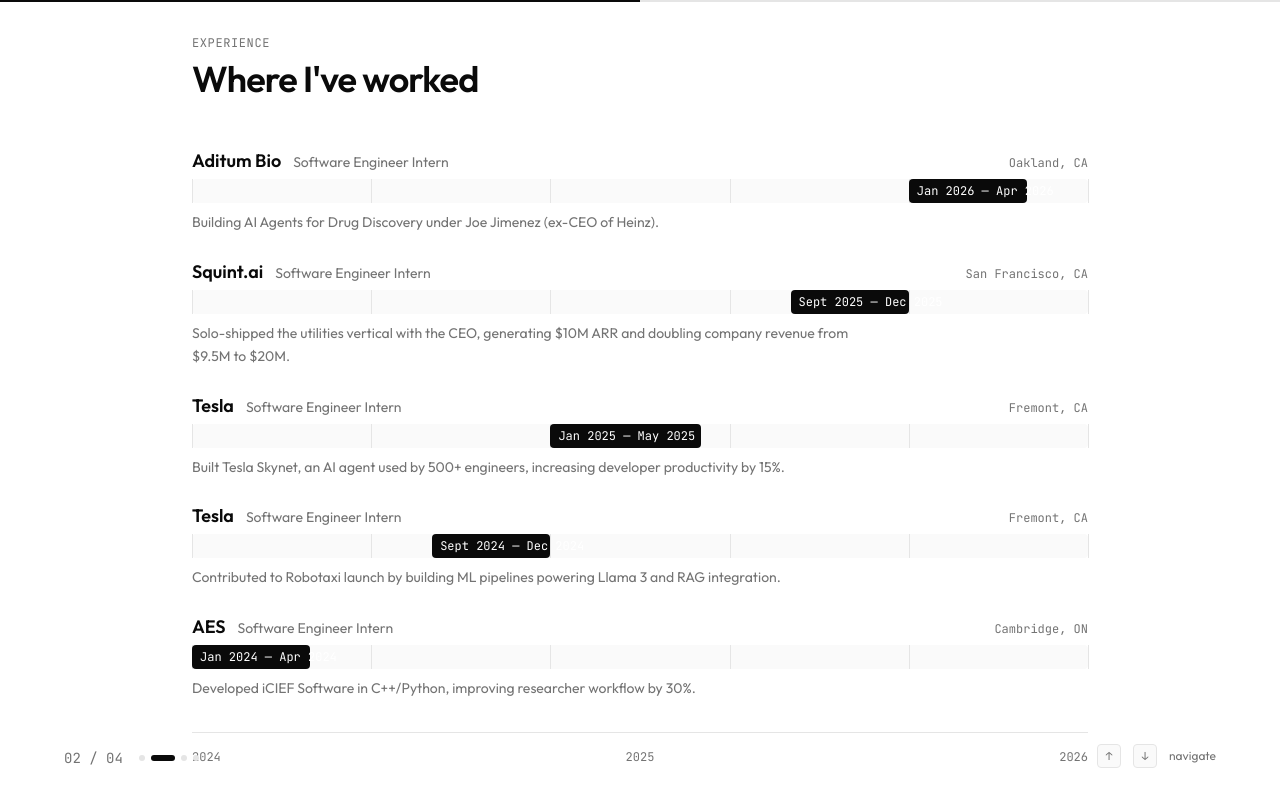
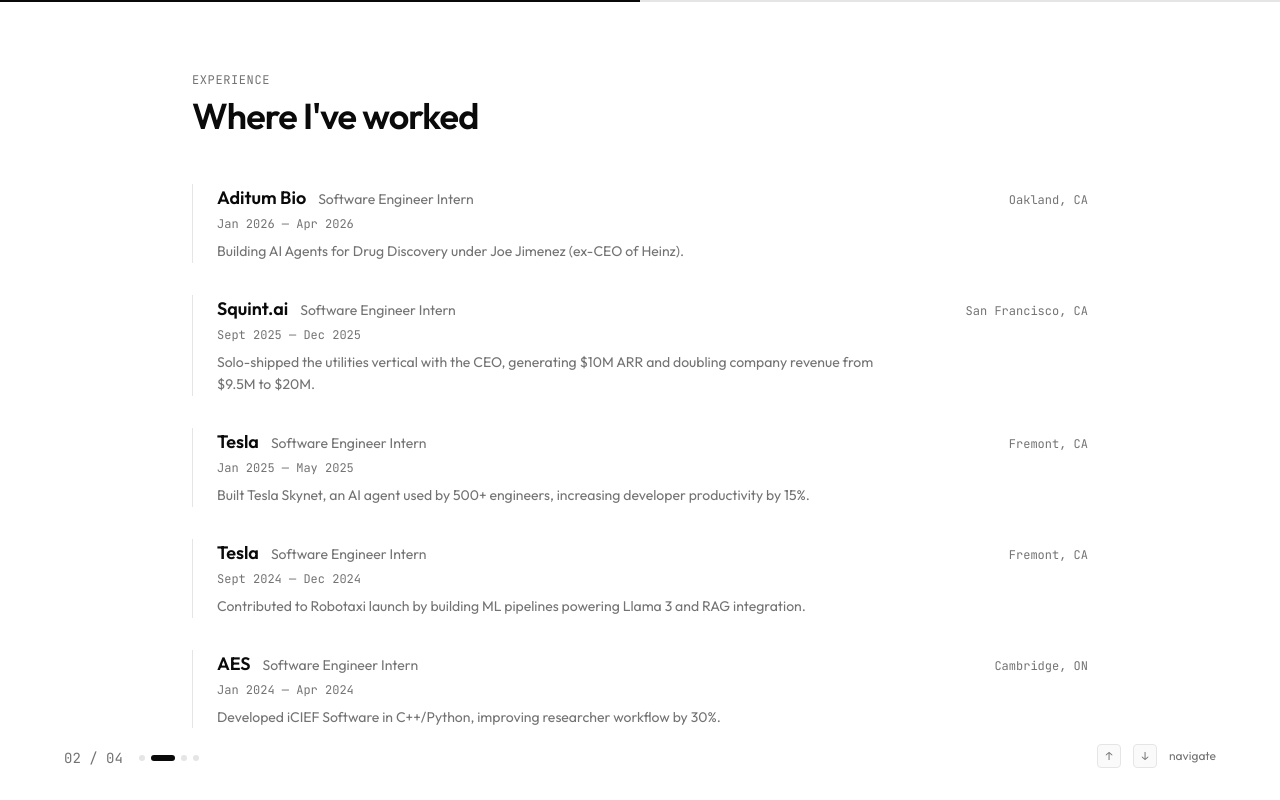
Before and after one commit to ryouol/roy, a Next.js app: page / in a window 1280 px wide. Both pictures are taken after a click on the button 171 px from the left and 758 px from the top of the page. Built offline with nearby package versions, Linux system fonts and the light colour scheme.

Commit message:
first commit23

```diff
--- a/src/app/page.tsx
+++ b/src/app/page.tsx
@@ -78,9 +78,6 @@
   { name: "Squint Watch", tech: "Swift · SwiftUI · watchOS", description: "Apple Watch companion app" },
 ];
 
-// Timeline config
-const timelineStart = 2024;
-const timelineEnd = 2026.5;
 
 export default function Home() {
   const [currentSlide, setCurrentSlide] = useState(0);
@@ -142,14 +139,6 @@
     return direction === "next" ? "animate-fade-in-left" : "animate-fade-in-right";
   };
 
-  // Calculate bar position and width for timeline
-  const getBarPosition = (startYear: number, endYear: number) => {
-    const totalSpan = timelineEnd - timelineStart;
-    const left = ((startYear - timelineStart) / totalSpan) * 100;
-    const width = ((endYear - startYear) / totalSpan) * 100;
-    return { left: `${left}%`, width: `${Math.max(width, 3)}%` };
-  };
-
   return (
     <div className="relative h-screen w-screen overflow-hidden bg-background">
       {/* Progress bar */}
@@ -183,7 +172,7 @@
               </div>
             )}
 
-            {/* Experience Slide - Timeline integrated */}
+            {/* Experience Slide */}
             {slide.type === "experience" && (
               <div className="space-y-8">
                 <div className="space-y-2">
@@ -195,17 +184,13 @@
                   </h2>
                 </div>
 
-                {/* Timeline + Details integrated */}
-                <div className="space-y-6 pt-4">
-                  {experience.map((job, index) => {
-                    const barPos = getBarPosition(job.startYear, job.endYear);
-                    return (
+                <div className="space-y-8 pt-4">
+                  {experience.map((job, index) => (
                     <div
                       key={`${job.company}-${job.startDate}`}
-                        className="opacity-0 animate-fade-in-left"
+                      className="opacity-0 animate-fade-in-left border-l border-border pl-6"
                       style={{ animationDelay: `${(index + 2) * 100}ms` }}
                     >
-                        {/* Company header */}
                       <div className="flex items-baseline justify-between mb-1">
                         <div className="flex items-baseline gap-3">
                           <span className="text-lg font-semibold">{job.company}</span>
@@ -213,57 +198,14 @@
                         </div>
                         <span className="font-mono text-xs text-muted">{job.location}</span>
                       </div>
-
-                        {/* Timeline bar */}
-                        <div className="relative h-6 bg-card rounded mb-2">
-                          {/* Year markers */}
-                          <div className="absolute inset-0 flex">
-                            {[2024, 2024.5, 2025, 2025.5, 2026, 2026.5].map((year) => {
-                              const pos = ((year - timelineStart) / (timelineEnd - timelineStart)) * 100;
-                              return (
-                                <div
-                                  key={year}
-                                  className="absolute h-full w-px bg-border"
-                                  style={{ left: `${pos}%` }}
-                                />
-                              );
-                            })}
-                          </div>
-                          {/* Bar */}
-                          <div
-                            className="absolute top-0 h-full bg-foreground rounded animate-grow-bar"
-                            style={{
-                              left: barPos.left,
-                              width: barPos.width,
-                              animationDelay: `${(index + 3) * 100}ms`,
-                            }}
-                          />
-                          {/* Date labels on bar */}
-                          <div
-                            className="absolute top-0 h-full flex items-center px-2 text-xs font-mono text-background"
-                            style={{ left: barPos.left }}
-                          >
+                      <p className="font-mono text-xs text-muted mb-2">
                         {job.startDate} — {job.endDate}
-                          </div>
-                        </div>
-
-                        {/* Summary */}
+                      </p>
                       <p className="text-muted text-sm leading-relaxed max-w-2xl">
                         {job.summary}
                       </p>
                     </div>
-                    );
-                  })}
-                </div>
-
-                {/* Timeline scale */}
-                <div
-                  className="flex justify-between font-mono text-xs text-muted pt-4 border-t border-border opacity-0 animate-fade-in-left"
-                  style={{ animationDelay: '800ms' }}
-                >
-                  <span>2024</span>
-                  <span>2025</span>
-                  <span>2026</span>
+                  ))}
                 </div>
               </div>
             )}
```
Lines whose indentation alone changed are shown as unchanged.
